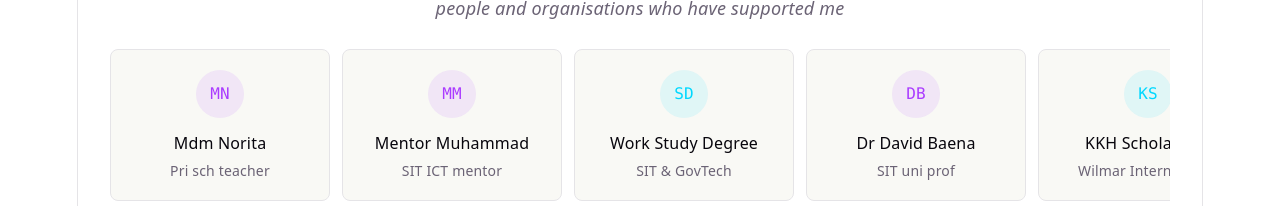
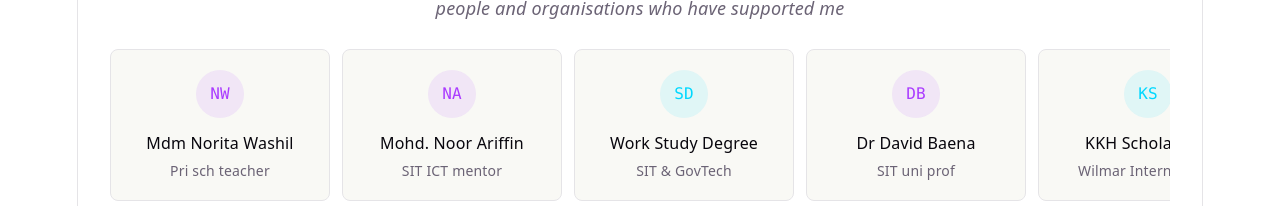
Before and after one commit to jrenjq/jrenjq-website, a React (Vite) app in the folder frontend/: page / in a window 1280 px wide. Shown: the part 1462-1668 px from the top of the page. Built offline with nearby package versions, Linux system fonts and the light colour scheme.

Commit message:
Pushed DEV frontend source files 2026-11-12 12:12:13

```diff
--- a/frontend/src/App.jsx
+++ b/frontend/src/App.jsx
@@ -91,10 +91,10 @@ const articles = [
 ]
 
 const benefactors = [
-  { name: 'Mentor Muhammad', organisation: 'SIT ICT mentor', type: 'people' },
+  { name: 'Mohd. Noor Ariffin', organisation: 'SIT ICT mentor', type: 'people' },
   { name: 'Encik Sim', organisation: 'NS commander', type: 'people' },
-  { name: 'Edwin Low', organisation: 'Pri sch teacher ', type: 'people' },
-  { name: 'Mdm Norita', organisation: 'Pri sch teacher', type: 'people' },
+  { name: 'Mr Edwin Low', organisation: 'Pri sch teacher ', type: 'people' },
+  { name: 'Mdm Norita Washil', organisation: 'Pri sch teacher', type: 'people' },
   { name: 'Dr Jeannie Lee', organisation: 'SIT uni prof', type: 'people' },
   { name: 'Dr David Baena', organisation: 'SIT uni prof', type: 'people' },
   { name: 'KKH Scholarship', organisation: 'Wilmar International', type: 'organisation' },
```
